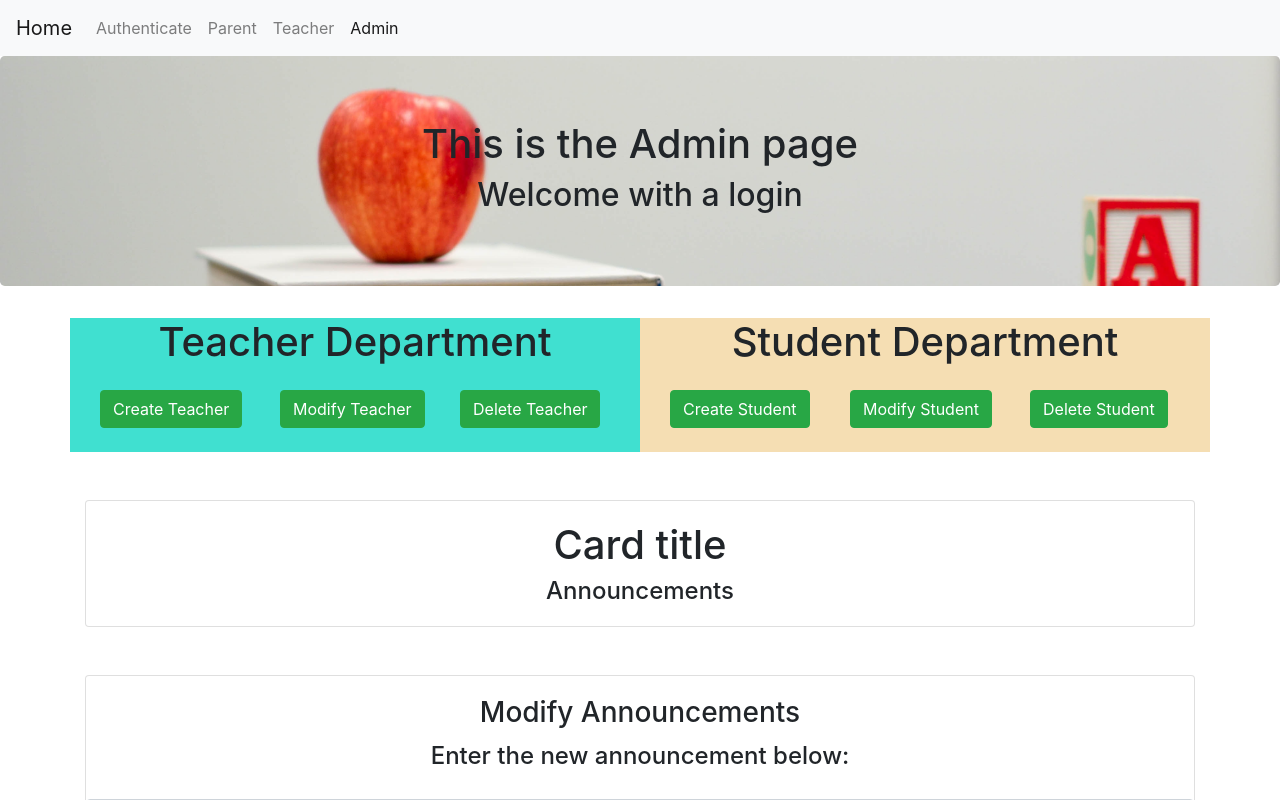
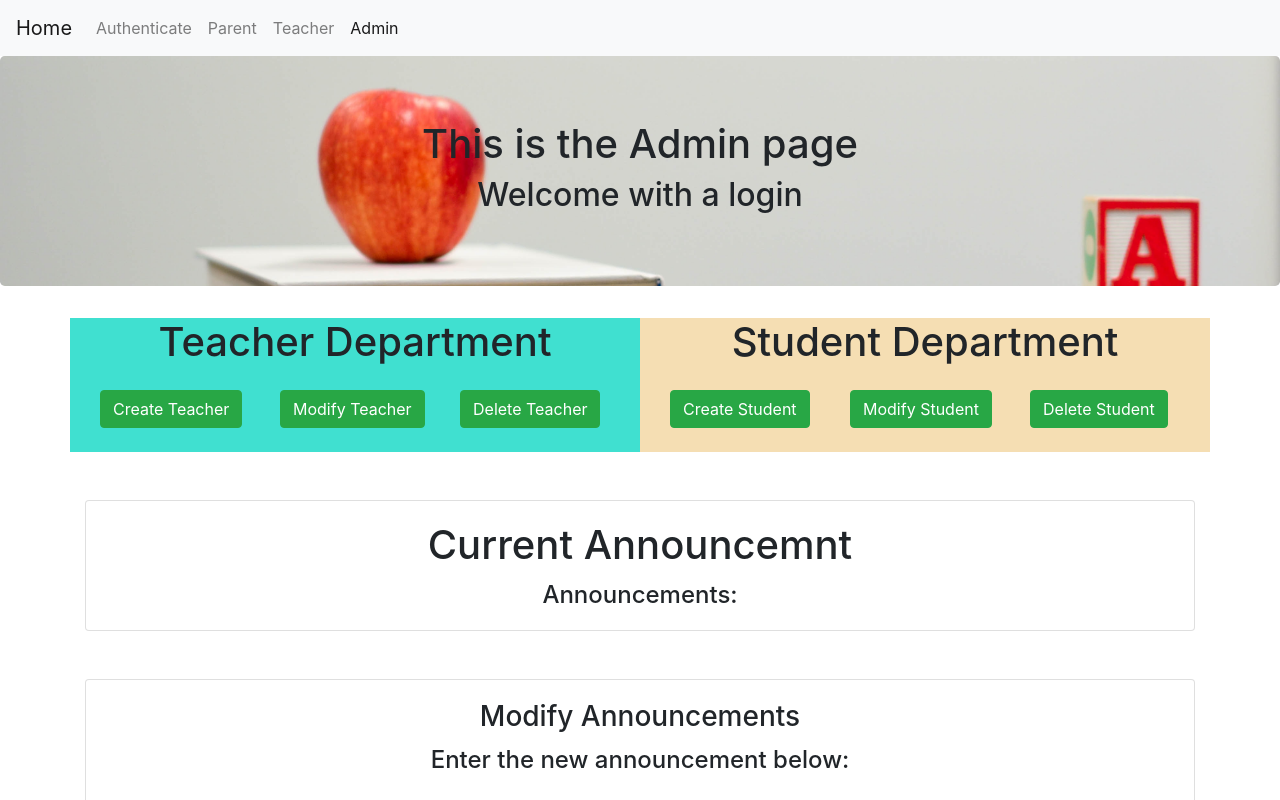
Before and after one commit to seleazar10/schooltracker, a React (Create React App) app in the folder client/: page /admin in a window 1280 px wide. Shown: the top 800 px of the page. Built offline with nearby package versions, Linux system fonts and the light colour scheme.

Commit message:
change card-title to Current Announcement

```diff
--- a/client/src/components/AdminCard/index.js
+++ b/client/src/components/AdminCard/index.js
@@ -7,8 +7,8 @@ import "./style.css"
 export function CardAnnouncements(props) {
   return <div className="card mt-5">
     <div className="card-body text-center">
-      <h1 cclassName="card-title">Card title</h1>
-      <h4 className="card-text">Announcements</h4>
+      <h1 className="card-title">Current Announcemnt</h1>
+      <h4 className="card-text">Announcements: {props.announcements}</h4>
     </div>
     <div>
       {props.children}
```
